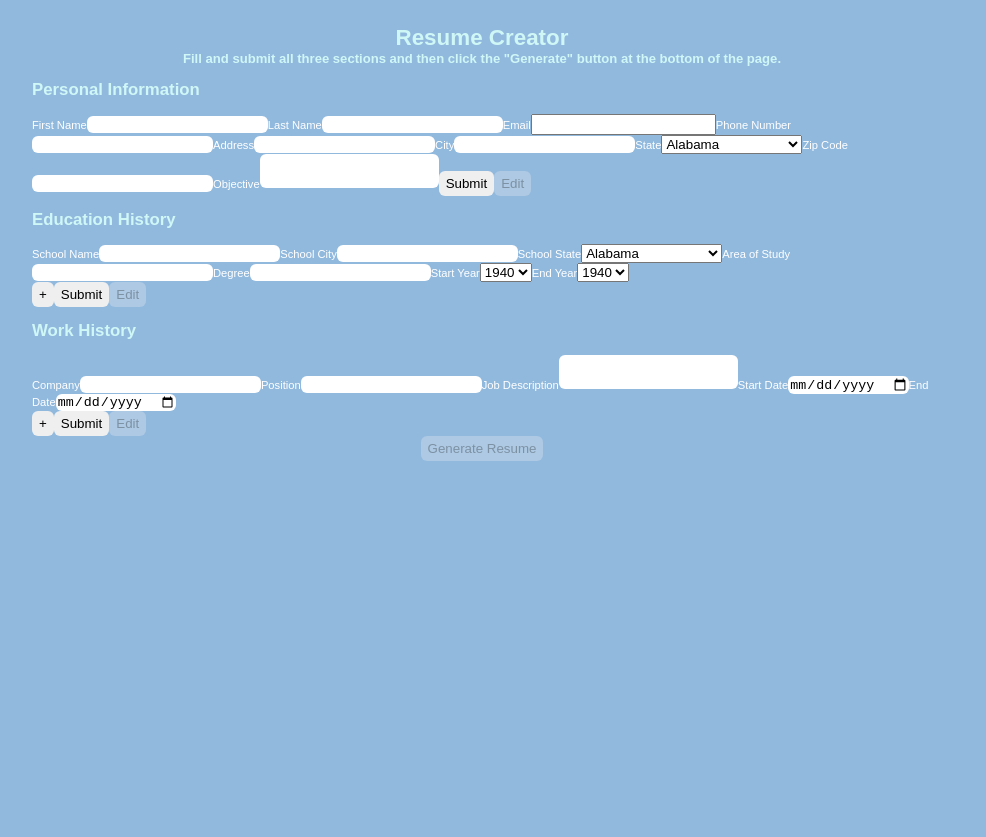
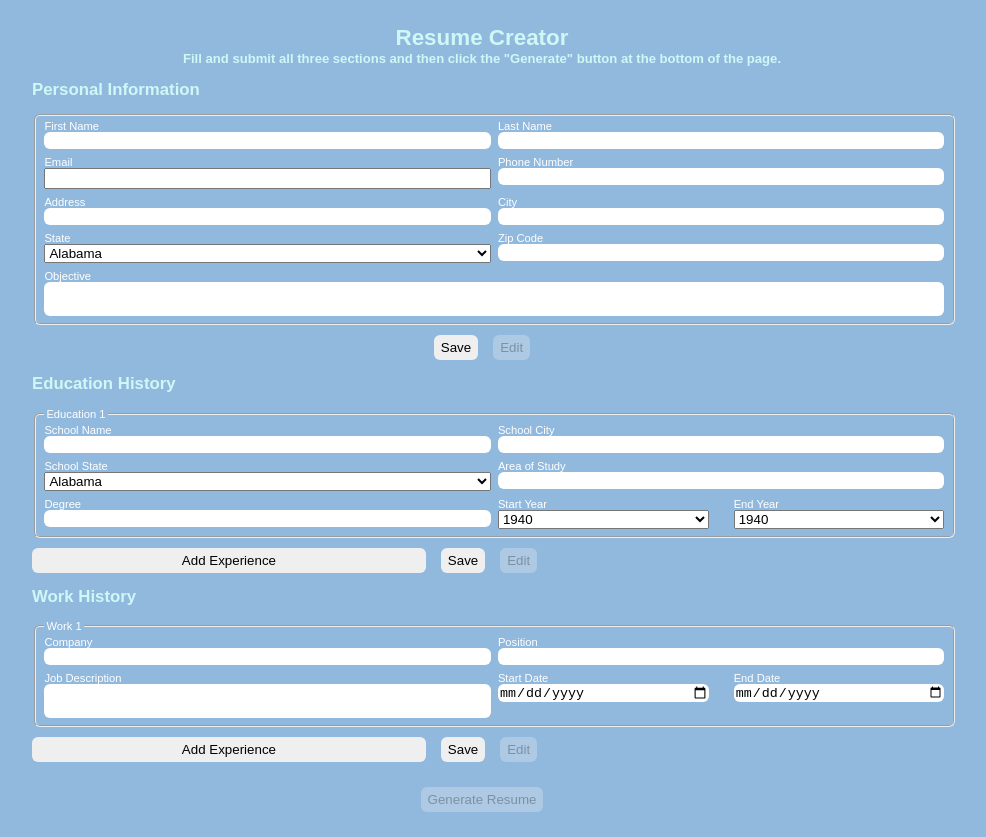
Before and after one commit to flipott/resumecreator, a React (Create React App) app in the folder resumecreator/: page / in a window 1280 px wide. Shown: the whole page, without its empty margins (158-1144 px from the left). Before the commit the page ends 800 px from the top, so only its background shows below. Built offline with nearby package versions, Linux system fonts and the light colour scheme.

Commit message:
Wrap form inputs and update tags

```diff
--- a/resumecreator/src/components/Education.js
+++ b/resumecreator/src/components/Education.js
@@ -50,11 +50,17 @@ class Education extends Component {
         const arr = [];
         for (let i=0; i<this.state.formCount; i++) {
             arr.push(
-                <div key={i}>
+                <fieldset>
+                    <legend>Education {i+1}</legend>
+                    <div>
                         <label htmlFor="school">School Name</label>
                         <input required type="text" name="school" id={i} onChange={this.handleChange} value={this.state.eduArray[i]['school']} disabled={this.state.disabled}/>
+                    </div>
+                    <div>
                         <label htmlFor="school">School City</label>
                         <input required type="text" name="schoolCity" id={i} onChange={this.handleChange} value={this.state.eduArray[i]['schoolCity']} disabled={this.state.disabled}/>
+                    </div>
+                    <div>
                         <label htmlFor="schoolState">School State</label>
                         <select required name="schoolState" id={i} onChange={this.handleChange} value={this.state.eduArray[i]['schoolState']} disabled={this.state.disabled}>
                             <option value="AL">Alabama</option>
@@ -109,10 +115,17 @@ class Education extends Component {
                             <option value="WI">Wisconsin</option>
                             <option value="WY">Wyoming</option>
                         </select>
+                    </div>
+                    <div>
                         <label htmlFor="study">Area of Study</label>
                         <input required type="text" name="study" id={i} onChange={this.handleChange} value={this.state.eduArray[i]['study']} disabled={this.state.disabled}/>
+                    </div>
+                    <div>
                         <label htmlFor="degree">Degree</label>
                         <input required type="text" name="degree" id={i} onChange={this.handleChange} value={this.state.eduArray[i]['degree']} disabled={this.state.disabled}/>
+                    </div>
+                    <div className="date-container">
+                        <div>
                             <label htmlFor="startYear">Start Year</label>
                             <select required name="startYear" id={i} onChange={this.handleChange} value={this.state.eduArray[i]['startYear']} disabled={this.state.disabled}>
                                 <option value="1940">1940</option>
@@ -276,6 +289,8 @@ class Education extends Component {
                                 <option value="2098">2098</option>
                                 <option value="2099">2099</option>
                             </select>
+                        </div>
+                        <div>
                             <label htmlFor="endYear">End Year</label>
                             <select required name="endYear" id={i} onChange={this.handleChange} value={this.state.eduArray[i]['endYear']} disabled={this.state.disabled}>
                                 <option value="1940">1940</option>
@@ -439,9 +454,10 @@ class Education extends Component {
                                 <option value="2098">2098</option>
                                 <option value="2099">2099</option>
                             </select>
-                    {this.state.formCount > 1 && (i > 0) ? <button id={i} disabled={this.state.disabled} type="button" onClick={() => this.delete(i)}>x</button> : ''}
-                    <br></br>
                         </div>
+                    </div>
+                    {this.state.formCount > 1 && (i > 0) ? <button id={i} disabled={this.state.disabled} type="button" className="removeExp" onClick={() => this.delete(i)}>Remove Experience</button> : ''}
+                </fieldset>
             )
         }
         return arr;
@@ -474,11 +490,14 @@ class Education extends Component {
         return (
             <div className="form-container">
                 <h2>Education History</h2>
-                <form onSubmit={(e) => this.submitHandler(e)} id="education">
+                <form onSubmit={(e) => this.submitHandler(e)} id="education"  className="edu-generate">
                     {this.generateInputs()}
-                    <button type="button" onClick={this.addExp}>+</button>
-                    <button type="submit" disabled={this.state.disabled}>Submit</button>
+                    <div className="submit-row">
+                        <button id="add-btn" type="button" disabled={this.state.disabled} className="left" onClick={this.addExp}>Add Experience</button>
+                        <button type="submit" disabled={this.state.disabled}>Save</button>
                         <button disabled={!this.state.disabled} onClick={this.edit} type="button">Edit</button>
+                        <div className="right"></div>
+                    </div>
                 </form>
             </div>
         )
--- a/resumecreator/src/components/Generate.js
+++ b/resumecreator/src/components/Generate.js
@@ -22,6 +22,7 @@ class Generate extends Component {
         return (
             <div>
                 <button onClick={this.clickHandler}
+                        className="generate-btn"
                         disabled={!Object.keys(information).length||
                                   !Object.keys(education).length ||
                                   !Object.keys(work).length}>
--- a/resumecreator/src/components/Information.js
+++ b/resumecreator/src/components/Information.js
@@ -49,18 +49,32 @@ class Information extends Component {
             <div className="form-container">
                 <h2>Personal Information</h2>
                 <form onSubmit={(e) => this.submitHandler(e)} id="information">
+                        <fieldset>
+                            <div>
                                 <label htmlFor="firstName">First Name</label>
                                 <input required type="text" name="firstName" id="firstName" onChange={this.handleChange} value={this.state.infoArray.firstName} disabled={this.state.disabled}/>
+                            </div>
+                            <div>
                                 <label htmlFor="lastName">Last Name</label>
                                 <input required type="text" name="lastName" id="lastName" onChange={this.handleChange} value={this.state.infoArray.lastName} disabled={this.state.disabled} />
+                            </div>
+                            <div>
                                 <label htmlFor="email">Email</label>
                                 <input required type="email" name="email" id="email" onChange={this.handleChange} value={this.state.infoArray.email} disabled={this.state.disabled}/>
+                            </div>
+                            <div>
                                 <label htmlFor="phone">Phone Number</label>
                                 <input required type="tel" name="phone" id="phone" onChange={this.handleChange} value={this.state.infoArray.phone} disabled={this.state.disabled} />
+                            </div>
+                            <div>
                                 <label htmlFor="street">Address</label>
                                 <input required type="text" name="street" id="street" onChange={this.handleChange} value={this.state.infoArray.street} disabled={this.state.disabled} />
+                            </div>
+                            <div>
                                 <label htmlFor="city">City</label>
                                 <input required type="text" name="city" id="city" onChange={this.handleChange} value={this.state.infoArray.city} disabled={this.state.disabled} />
+                            </div>
+                            <div>
                                 <label htmlFor="state">State</label>
                                 <select required name="state" id="state" onChange={this.handleChange} value={this.state.infoArray.state} disabled={this.state.disabled}>
                                     <option value="AL">Alabama</option>
@@ -115,12 +129,20 @@ class Information extends Component {
                                     <option value="WI">Wisconsin</option>
                                     <option value="WY">Wyoming</option>
                                 </select>
+                            </div>
+                            <div>
                                 <label htmlFor="zip">Zip Code</label>
                                 <input required type="text" name="zip" id="zip" onChange={this.handleChange} value={this.state.infoArray.zip} disabled={this.state.disabled} />
+                            </div>
+                            <div id="objective-container">
                                 <label htmlFor="objective">Objective</label>
                                 <textarea required name="objective" id="objective" onChange={this.handleChange} value={this.state.infoArray.objective} disabled={this.state.disabled} />
-                    <button type="submit" disabled={this.state.disabled}>Submit</button>
+                            </div>
+                    </fieldset>
+                    <div className="submit-row">
+                        <button type="submit" disabled={this.state.disabled}>Save</button>
                         <button disabled={!this.state.disabled} onClick={this.edit} type="button">Edit</button>
+                    </div>
                 </form>
             </div>
         )
--- a/resumecreator/src/components/Work.js
+++ b/resumecreator/src/components/Work.js
@@ -49,20 +49,32 @@ class Work extends Component {
         const arr = [];
         for (let i=0; i<this.state.formCount; i++) {
             arr.push(
-                <div key={i}>
+                <fieldset>
+                    <legend>Work {i+1}</legend>
+                    <div>
                         <label htmlFor="company">Company</label>
                         <input required type="text" name="company" id={i} onChange={this.handleChange} value={this.state.workArray[i]['company']} disabled={this.state.disabled}/>
+                    </div>
+                    <div>
                         <label htmlFor="position">Position</label>
                         <input required type="text" name="position" id={i} onChange={this.handleChange} value={this.state.workArray[i]['position']} disabled={this.state.disabled}/>
+                    </div>
+                    <div>
                     <label htmlFor="duties">Job Description</label>
                     <textarea required name="duties" id={i} onChange={this.handleChange} value={this.state.workArray[i]['duties']} disabled={this.state.disabled}/>
+                    </div>
+                    <div className="date-container">
+                        <div>
                             <label htmlFor="startDate">Start Date</label>
                             <input required type="date" name="startDate" id={i} onChange={this.handleChange} value={this.state.workArray[i]['startDate']} disabled={this.state.disabled}/>
+                        </div>
+                        <div>
                             <label htmlFor="endDate">End Date</label>
                             <input required type="date" name="endDate" id={i} onChange={this.handleChange} value={this.state.workArray[i]['endDate']} disabled={this.state.disabled}/>
-                    {this.state.formCount > 1 && (i > 0) ? <button id={i} disabled={this.state.disabled} type="button" onClick={() => this.delete(i)}>x</button> : ''}
-                    <br></br>
                         </div>
+                    </div>
+                    {this.state.formCount > 1 && (i > 0) ? <button id={i} className="removeExp" disabled={this.state.disabled} type="button" onClick={() => this.delete(i)}>Remove Experience</button> : ''}
+                </fieldset>
             )
         }
         return arr;
@@ -95,9 +107,12 @@ class Work extends Component {
                 <h2>Work History</h2>
                 <form onSubmit={(e) => this.submitHandler(e)} id="work">
                     {this.generateInputs()}
-                    <button type="button" onClick={this.addExp}>+</button>
-                    <button type="submit" disabled={this.state.disabled}>Submit</button>
+                    <div className="submit-row">
+                        <button type="button" className="left" disabled={this.state.disabled} onClick={this.addExp}>Add Experience</button>
+                        <button type="submit" disabled={this.state.disabled}>Save</button>
                         <button disabled={!this.state.disabled} onClick={this.edit} type="button">Edit</button>
+                        <div className="right"></div>
+                    </div>
                 </form>
             </div>
         )
```
Lines whose indentation alone changed are shown as unchanged.
